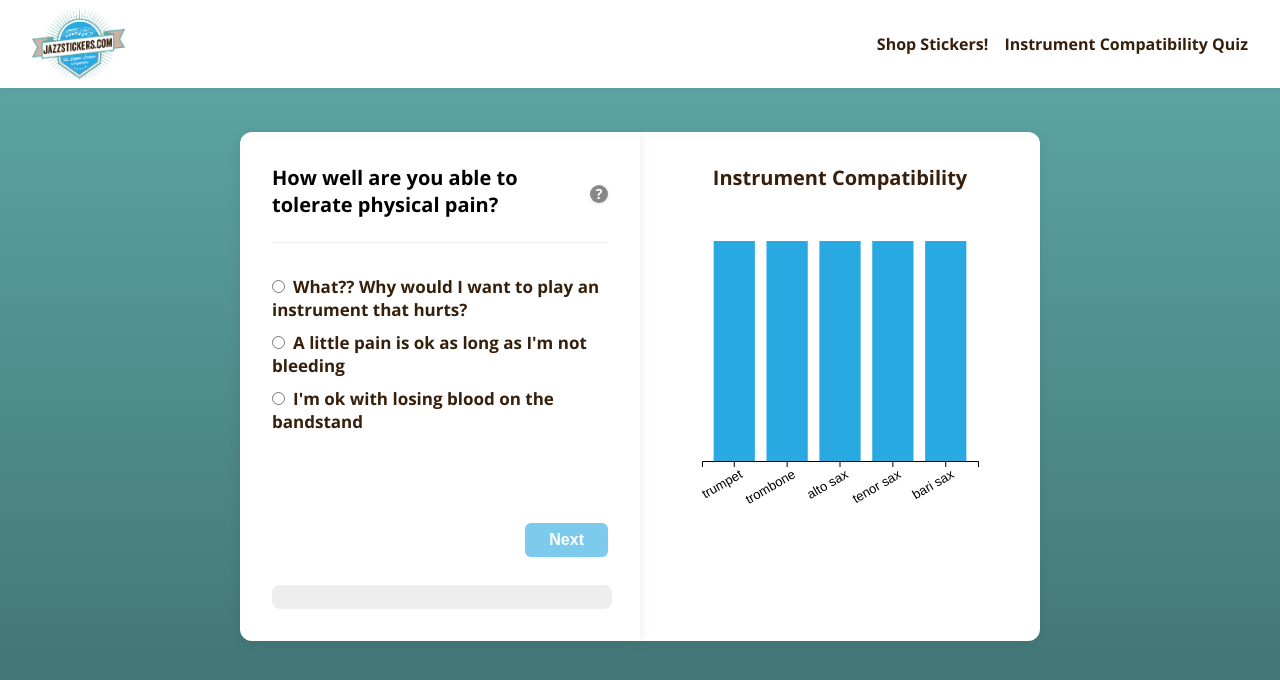
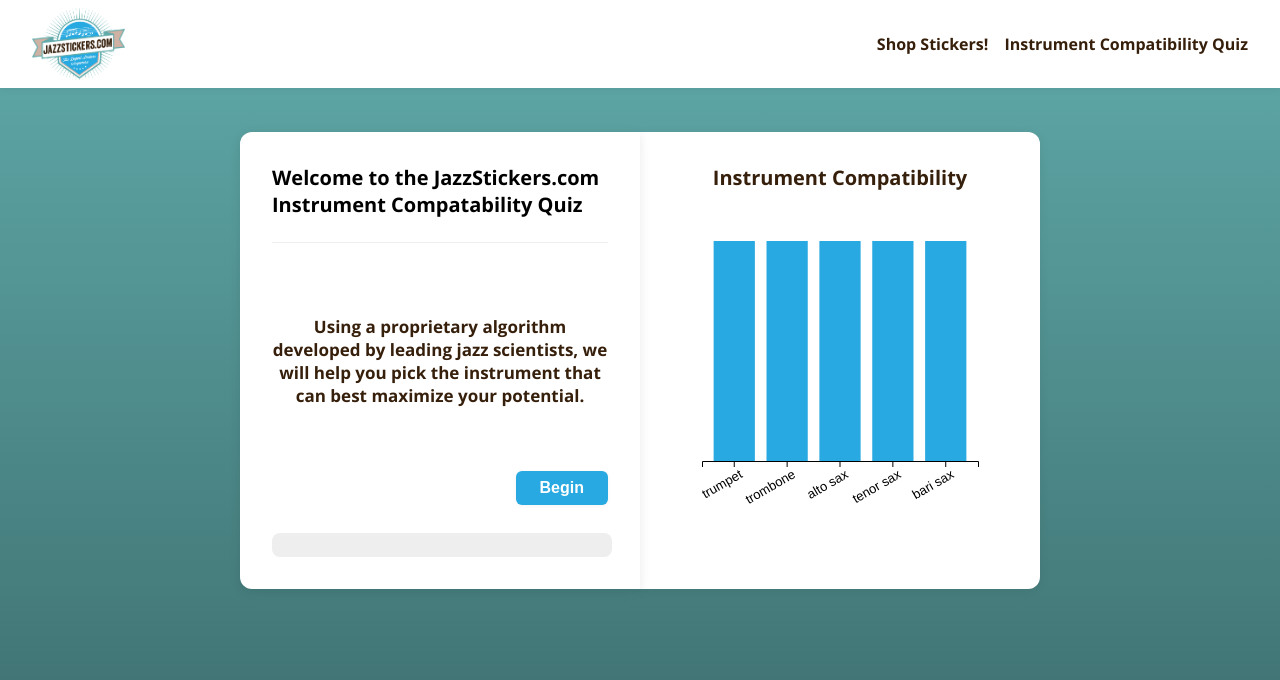
Before and after one commit to aczerepinski/jazzstickers, a React (Vite) app: page /instrument-quiz in a window 1280 px wide. Shown: the top 680 px of the page. Built offline with nearby package versions, Linux system fonts and the light colour scheme.

Commit message:
add welcome screen to survey

```diff
--- a/src/InstrumentQuiz.jsx
+++ b/src/InstrumentQuiz.jsx
@@ -223,10 +223,10 @@ const questions = [
   }
 ];
 
-
 export default function InstrumentQuiz() {
       const [submissions, setSubmissions] = useState([]);
       const [instrumentScores, setInstrumentScores] = useState(getInitialScores);
+      const [showWelcome, setShowWelcome] = useState(true);
       const currentIdx = submissions.length;
       const currentQuestion = questions[currentIdx];
 
@@ -257,7 +257,22 @@ export default function InstrumentQuiz() {
       return (
         <div style={{}}>
           <div className="quiz-layout">
-        {currentIdx < questions.length ? (
+            {showWelcome ? (
+              <>
+                <SurveyCard
+                  question={"Welcome to the JazzStickers.com Instrument Compatability Quiz"}
+                  options={[]}
+                  tooltip={null}
+                  onSubmit={() => setShowWelcome(false)}
+                  showPrevious={false}
+                  onPrevious={() => {}}
+                  completedCount={0}
+                  totalCount={questions.length}
+                  isWelcome={true}
+                />
+                <InstrumentBarChart scores={instrumentScores} />
+              </>
+            ) : currentIdx < questions.length ? (
               <>
                 <SurveyCard
                   question={currentQuestion.question}
--- a/src/SurveyCard.jsx
+++ b/src/SurveyCard.jsx
@@ -47,12 +47,14 @@ function TooltipIcon({ tip }) {
 
 import * as d3 from "d3";
 
-export default function SurveyCard({ question, options, tooltip, onSubmit, onPrevious, showPrevious, completedCount = 0, totalCount = 1 }) {
+export default function SurveyCard({ question, options, tooltip, onSubmit, onPrevious, showPrevious, completedCount = 0, totalCount = 1, isWelcome = false }) {
   const [selected, setSelected] = useState(null);
   const progressRef = React.useRef();
   const handleSubmit = (e) => {
     e.preventDefault();
-    if (selected !== null) {
+    if (isWelcome) {
+      onSubmit();
+    } else if (selected !== null) {
       onSubmit(selected);
     }
   };
@@ -119,7 +121,7 @@ export default function SurveyCard({ question, options, tooltip, onSubmit, onPre
       </div>
       <hr style={{ border: 0, borderTop: '1px solid #eee', margin: '16px 0 32px 0' }} />
       <div style={{ marginBottom: 40 }}>
-        {options.map((opt, i) => (
+        {!isWelcome && options.map((opt, i) => (
           <label key={i} style={{ display: 'block', marginBottom: 10, cursor: 'pointer', color: '#361F0B', fontSize: 17, fontWeight: 500 }}>
             <input
               type="radio"
@@ -133,6 +135,11 @@ export default function SurveyCard({ question, options, tooltip, onSubmit, onPre
           </label>
         ))}
       </div>
+      {isWelcome && (
+        <div style={{ marginBottom: 24, color: '#361F0B', fontSize: 17, fontWeight: 400, textAlign: 'center' }}>
+          Using a proprietary algorithm developed by leading jazz scientists, we will help you pick the instrument that can best maximize your potential.
+        </div>
+      )}
       <div style={{ display: 'flex', justifyContent: 'space-between', alignItems: 'center', marginTop: 40, marginBottom: 10 }}>
         {showPrevious ? (
           <button
@@ -153,7 +160,24 @@ export default function SurveyCard({ question, options, tooltip, onSubmit, onPre
             Previous
           </button>
         ) : <div />}
-        {options && options.length > 0 && (
+        {isWelcome ? (
+          <button
+            type="submit"
+            style={{
+              background: '#28a9e1',
+              color: '#fff',
+              border: 'none',
+              borderRadius: 6,
+              padding: '0.5em 1.5em',
+              fontWeight: 600,
+              fontSize: 16,
+              cursor: 'pointer',
+              boxShadow: '0 1px 4px rgba(0,0,0,0.05)'
+            }}
+          >
+            Begin
+          </button>
+        ) : options && options.length > 0 && (
           <button
             type="submit"
             disabled={selected === null}
```
Lines whose indentation alone changed are shown as unchanged.
